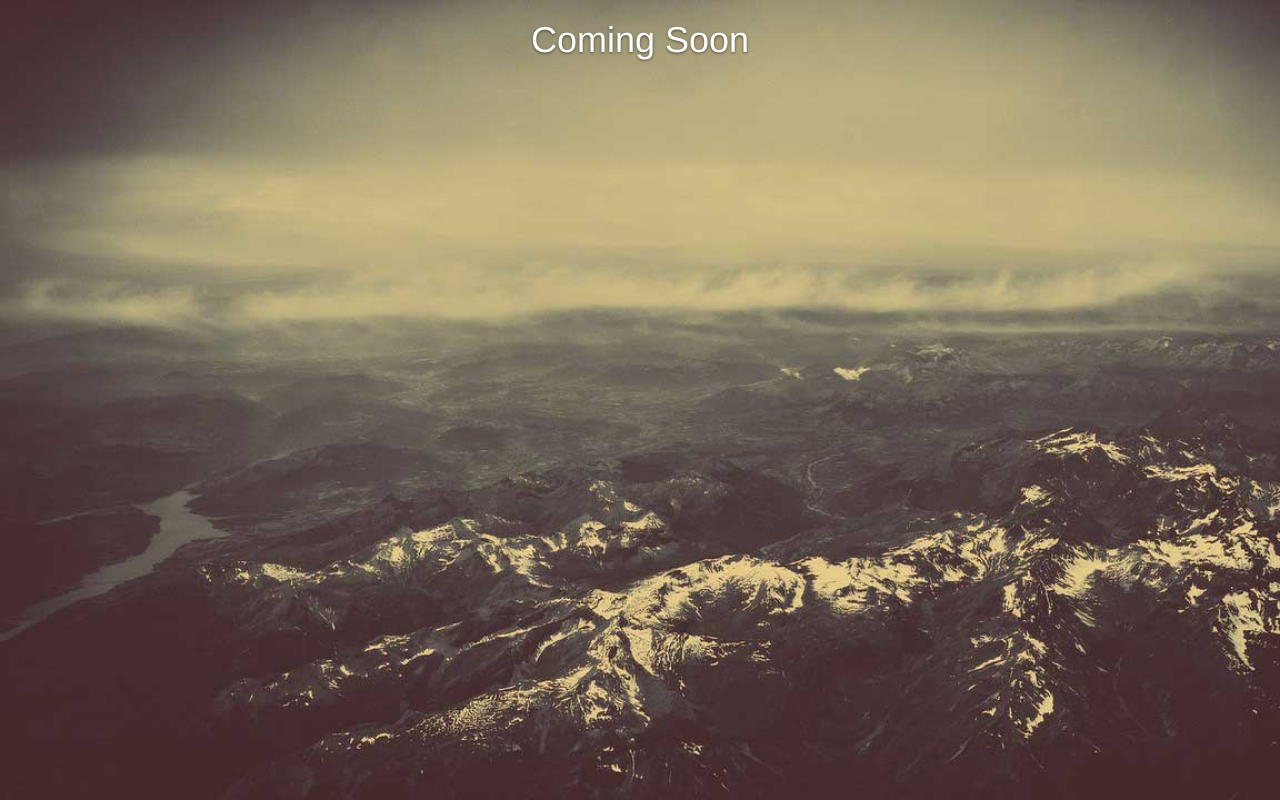
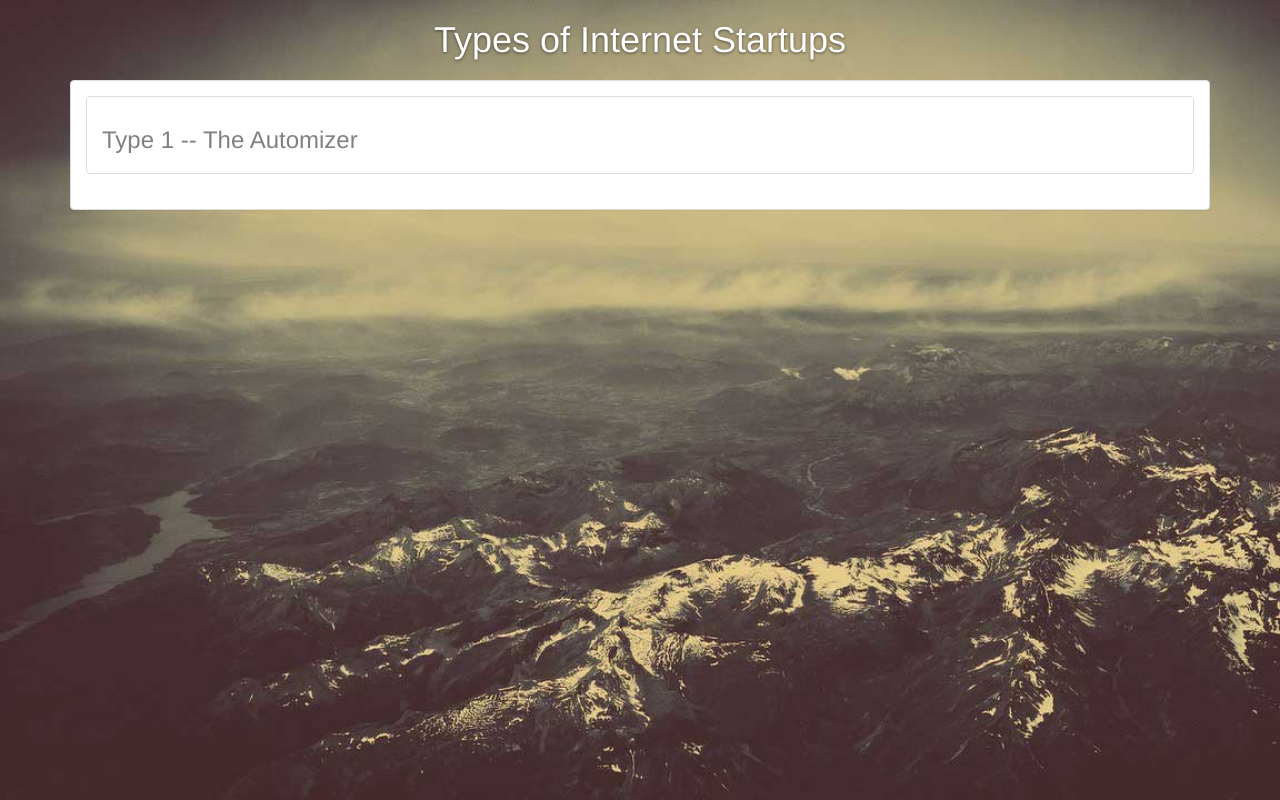
Before and after one commit to rhnorment/sherpa, a plain HTML site: page startuptypes.html in a window 1280 px wide. Drawn offline with nearby package versions, Linux system fonts and the light colour scheme.

Commit message:
added startup types page to link from sherpa presentation.

```diff
--- a/css/custom.css
+++ b/css/custom.css
@@ -110,7 +110,7 @@ body {
     }
 }
 
-.findings {
+.genome {
     text-shadow: none;
     text-align: left;
     color: gray;
--- a/startuptypes.html
+++ b/startuptypes.html
@@ -7,7 +7,7 @@
     <meta name="author" content="Red Sherpa LLC">
     <link rel="shortcut icon" href="favicon.ico" type="image/x-icon">
     <link rel="icon" href="favicon.ico" type="image/x-icon">
-    <title>Red Sherpa LLC | Advisors for Startups</title>
+    <title>Red Sherpa | Advisors for Startups</title>
 
     <link href="css/bootstrap.min.css" rel="stylesheet">
     <link href="css/custom.css" rel="stylesheet">
@@ -20,7 +20,16 @@
 
 <body>
 <div class="container">
-    <h1>Coming Soon</h1>
+    <h1 class="font-thin m-b-md">Types of Internet Startups</h1>
+    <div class="panel panel-default">
+        <div class="panel-body genome">
+            <ul class="list-group">
+                <li class="list-group-item">
+                    <h3 class="font-thin">Type 1 -- The Automizer</h3>
+                </li>
+            </ul>
+        </div>
+    </div>
 </div>
 
 
```
Also changed, not shown: findings.html (+2 -2 lines), index.html (+1 -1 lines).
